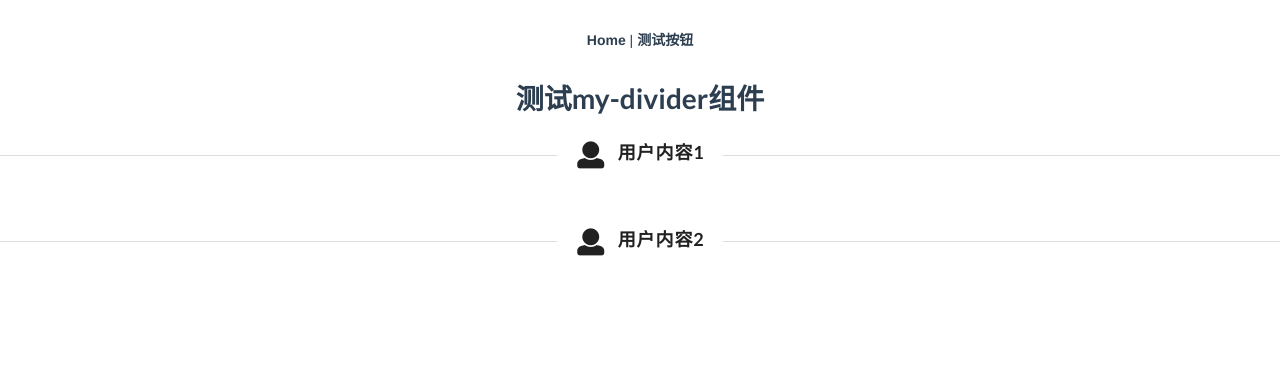
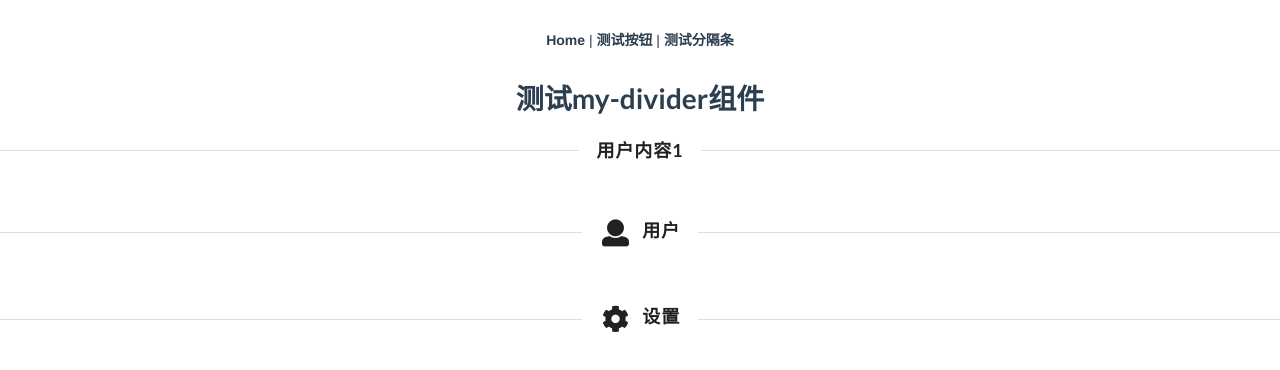
Before and after one commit to Mr-XiaoQinChen/package, a Vue app: page /pagedivider in a window 1280 px wide. Shown: the top 370 px of the page. Built offline with nearby package versions, Linux system fonts and the light colour scheme.

Commit message:
定义icon图标

```diff
--- a/examples/App.vue
+++ b/examples/App.vue
@@ -2,7 +2,8 @@
   <div id="app">
     <div id="nav">
       <router-link to="/">Home</router-link> |
-      <router-link to="/pagebutton">测试按钮</router-link>
+      <router-link to="/pagebutton">测试按钮</router-link> |
+      <router-link to="/pageDivider">测试分隔条</router-link>
     </div>
     <router-view/>
   </div>
--- a/examples/views/PageDivider.vue
+++ b/examples/views/PageDivider.vue
@@ -3,8 +3,9 @@
     <h1>测试my-divider组件</h1>
     <my-divider>用户内容1</my-divider>
     <br>
-    <my-divider>用户内容2</my-divider>
-
+    <my-divider icon="user">用户</my-divider>
+    <br>
+    <my-divider icon="setting">设置</my-divider>
   </div>
 </template>
 
--- a/packages/divider/divider.vue
+++ b/packages/divider/divider.vue
@@ -1,13 +1,19 @@
 <template>
   <div class="ui divider horizontal header">
-    <i class="user icon"></i>
+    <i v-if="icon" class="icon" :class="icon"></i>
     <slot></slot>
   </div>
 </template>
 
 <script>
 export default {
-
+  props: {
+    icon: {
+      type: String,
+      default: '',
+      required: false
+    }
+  }
 }
 
 </script>
```
